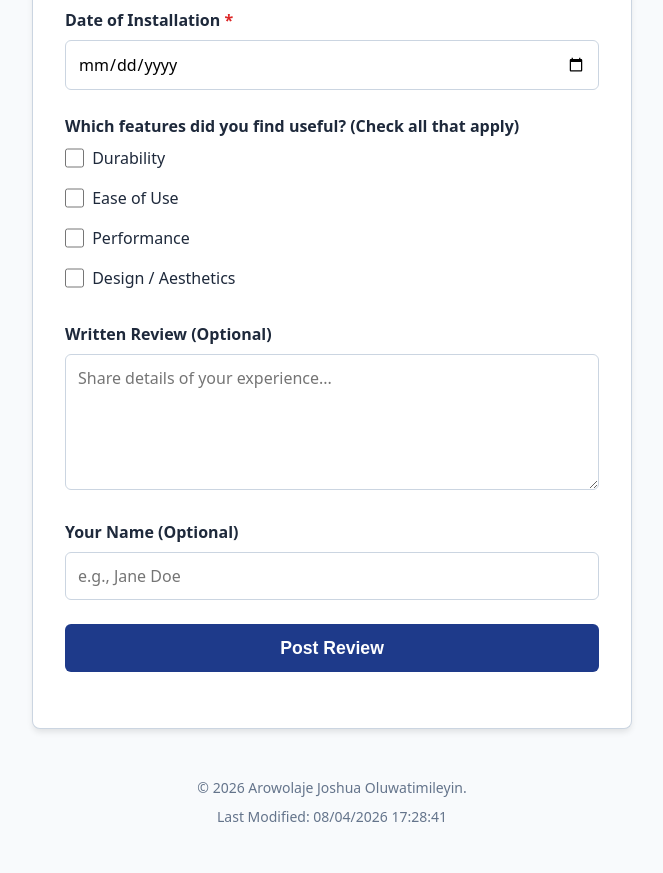
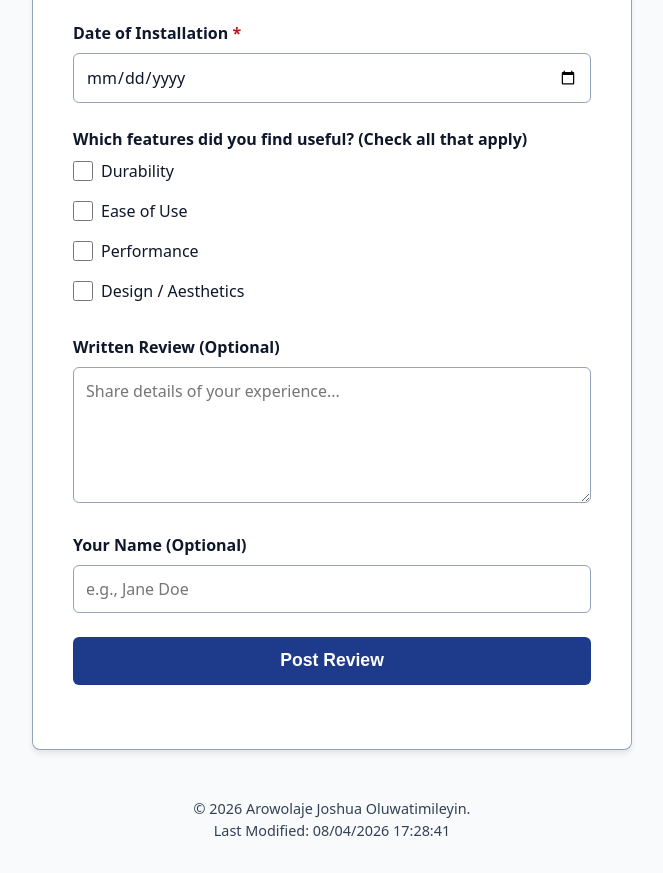
Before and after one commit to aj-devhub/wdd131, a plain HTML site: page form.html in a window 1280 px wide. Shown: the part 346-1219 px from the top of the page, without its empty margins (308-971 px from the left). Drawn offline with Linux system fonts and the light colour scheme.

Commit message:
I'm done with the project

```diff
--- a/form.html
+++ b/form.html
@@ -3,9 +3,9 @@
 <head>
     <meta charset="UTF-8">
     <meta name="viewport" content="width=device-width, initial-scale=1.0">
+    <meta name="description" content="Submit a detailed product review and overall star rating for your recently installed equipment to help us improve user experience.">
+    <meta name="author" content="Arowolaje Joshua Oluwatimileyin">
     <title>Product Review Form</title>
-    <meta name="description" content="This is my product review form">
-    <meta name="author" content="Arowolaje Joshua Oluwatimileyin">
     <link rel="stylesheet" href="styles/form.css">
     <script src="scripts/form.js" defer></script>
 </head>
@@ -17,36 +17,37 @@
 
     <main>
         <form action="review.html" method="get">
-
             <div class="form-item">
                 <label for="product-select">Product Name <span class="required">*</span></label>
                 <select id="product-select" name="productName" required>
                     <option value="" disabled selected>Select a Product ...</option>
                 </select>
             </div>
-            <fieldset class="form-item rating-fieldset">
+            <fieldset class="form-item">
                 <legend>Overall Rating <span class="required">*</span></legend>
                 <div class="star-rating">
                     <input type="radio" id="star5" name="rating" value="5" required>
                     <label for="star5" title="5 stars">★</label>
 
-                    <input type="radio" id="star4" name="rating" value="4">
+                    <input type="radio" id="star4" name="rating" value="4" required>
                     <label for="star4" title="4 stars">★</label>
 
-                    <input type="radio" id="star3" name="rating" value="3">
+                    <input type="radio" id="star3" name="rating" value="3" required>
                     <label for="star3" title="3 stars">★</label>
 
-                    <input type="radio" id="star2" name="rating" value="2">
+                    <input type="radio" id="star2" name="rating" value="2" required>
                     <label for="star2" title="2 stars">★</label>
 
-                    <input type="radio" id="star1" name="rating" value="1">
+                    <input type="radio" id="star1" name="rating" value="1" required>
                     <label for="star1" title="1 star">★</label>
                 </div>
             </fieldset>
+
             <div class="form-item">
                 <label for="install-date">Date of Installation <span class="required">*</span></label>
                 <input type="date" id="install-date" name="installDate" required>
             </div>
+
             <fieldset class="form-item">
                 <legend>Which features did you find useful? (Check all that apply)</legend>
                 <div class="checkbox-group">
@@ -78,6 +79,7 @@
                 <label for="user-name">Your Name (Optional)</label>
                 <input type="text" id="user-name" name="userName" placeholder="e.g., Jane Doe">
             </div>
+
             <div class="form-item">
                 <input type="submit" value="Post Review" class="submit-btn">
             </div>
--- a/styles/form.css
+++ b/styles/form.css
@@ -3,11 +3,12 @@
     --primary-hover: #1d4ed8;
     --background-color: #f8fafc;
     --card-background: #ffffff;
-    --text-color: #1e293b;
-    --border-color: #cbd5e1;
-    --star-color: #f59e0b;
-    --star-empty: #d1d5db;
-    --focus-ring: #93c5fd;
+    --text-color: #0f172a;
+    --footer-text-color: #334155;
+    --border-color: #94a3b8;
+    --star-color: #d97706;
+    --star-empty: #64748b;
+    --focus-ring: #2563eb;
 }
 
 * {
@@ -27,28 +28,32 @@ body {
     min-height: 100vh;
 }
 
+header, main {
+    width: 100%;
+    margin: 0 auto;
+}
+
 header {
     text-align: center;
-    padding: 1.5rem 0;
+    padding: 1.5rem 1rem;
     background-color: var(--primary-color);
-    color: white;
+    color: #ffffff;
     border-radius: 8px 8px 0 0;
-    max-width: 600px;
-    margin: 0 auto;
-    width: 100%;
 }
 
 main {
-    max-width: 600px;
-    margin: 0 auto;
-    width: 100%;
     background: var(--card-background);
-    padding: 2rem;
+    padding: 1.5rem;
     border: 1px solid var(--border-color);
     border-top: none;
     border-radius: 0 0 8px 8px;
     box-shadow: 0 4px 6px -1px rgba(0, 0, 0, 0.1);
     flex-grow: 1;
+}
+
+fieldset {
+    border: none;
+    padding: 0;
 }
 
 .form-item {
@@ -57,12 +62,14 @@ main {
 
 label, legend {
     display: block;
-    font-weight: 600;
+    font-weight: 700;
     margin-bottom: 0.5rem;
+    color: var(--text-color);
 }
 
 .required {
-    color: #dc2626;
+    color: #b91c1c;
+    font-weight: bold;
 }
 
 input[type="text"],
@@ -75,7 +82,8 @@ textarea {
     border-radius: 6px;
     font-size: 1rem;
     font-family: inherit;
-    background-color: #fff;
+    background-color: #ffffff;
+    color: var(--text-color);
     transition: border-color 0.2s ease, box-shadow 0.2s ease;
 }
 
@@ -83,22 +91,15 @@ input[type="text"]:focus,
 input[type="date"]:focus,
 select:focus,
 textarea:focus {
-    outline: none;
+    outline: 2px solid var(--focus-ring);
     border-color: var(--primary-color);
-    box-shadow: 0 0 0 3px var(--focus-ring);
-}
-
-/* Star Rating Layout */
-fieldset {
-    border: none;
-    padding: 0;
 }
 
 .star-rating {
     display: flex;
     flex-direction: row-reverse;
     justify-content: flex-end;
-    gap: 0.25rem;
+    gap: 0.5rem;
 }
 
 .star-rating input[type="radio"] {
@@ -106,7 +107,7 @@ fieldset {
 }
 
 .star-rating label {
-    font-size: 2rem;
+    font-size: 2.2rem;
     color: var(--star-empty);
     cursor: pointer;
     transition: color 0.2s ease;
@@ -134,19 +135,19 @@ fieldset {
 }
 
 .checkbox-group input[type="checkbox"] {
-    width: 1.2rem;
-    height: 1.2rem;
+    width: 1.25rem;
+    height: 1.25rem;
     accent-color: var(--primary-color);
 }
 
 .submit-btn {
     width: 100%;
     background-color: var(--primary-color);
-    color: white;
+    color: #ffffff;
     border: none;
     padding: 0.85rem;
     font-size: 1.1rem;
-    font-weight: 600;
+    font-weight: 700;
     border-radius: 6px;
     cursor: pointer;
     transition: background-color 0.2s ease;
@@ -158,12 +159,12 @@ fieldset {
 
 .confirmation-card {
     text-align: center;
-    padding: 2rem;
+    padding: 2rem 1rem;
 }
 
 .counter-badge {
     font-size: 1.25rem;
-    font-weight: bold;
+    font-weight: 700;
     color: var(--primary-color);
     margin-top: 1rem;
 }
@@ -172,78 +173,26 @@ fieldset {
     display: inline-block;
     margin-top: 2rem;
     color: var(--primary-color);
+    font-weight: 600;
     text-decoration: underline;
 }
 
-/* Footer */
 footer {
     text-align: center;
     margin-top: 2rem;
     padding: 1rem;
-    font-size: 0.875rem;
-    color: #64748b;
-    Display: flex;
-    Flex-direction: column;
-    Gap: 0.5rem;
+    font-size: 0.9rem;
+    color: var(--footer-text-color);
+    font-weight: 500;
 }
 
-.checkbox-group label {
-    Font-weight: normal;
-    Display: flex;
-    Align-items: center;
-    Gap: 0.5rem;
-    Cursor: pointer;
+/* Responsive Layout - Media Queries */
+@media (min-width: 600px) {
+    header, main {
+        max-width: 600px;
+    }
+
+    main {
+        padding: 2.5rem;
+    }
 }
-
-.checkbox-group input[type=”checkbox”] {
-    Width: 1.2rem;
-    Height: 1.2rem;
-    Accent-color: var(--primary-color);
-}
-
-/* Submit Button */
-.submit-btn {
-    Width: 100%;
-    Background-color: var(--primary-color);
-    Color: white;
-    Border: none;
-    Padding: 0.85rem;
-    Font-size: 1.1rem;
-    Font-weight: 600;
-    Border-radius: 6px;
-    Cursor: pointer;
-    Transition: background-color 0.2s ease;
-}
-
-.submit-btn:hover {
-    Background-color: var(--primary-hover);
-}
-
-/* Review Confirmation Page Styles */
-.confirmation-card {
-    Text-align: center;
-    Padding: 2rem;
-}
-
-.counter-badge {
-    Font-size: 1.25rem;
-    Font-weight: bold;
-    Color: var(--primary-color);
-    Margin-top: 1rem;
-}
-
-.return-link {
-    Display: inline-block;
-    Margin-top: 2rem;
-    Color: var(--primary-color);
-    Text-decoration: underline;
-}
-
-/* Footer */
-Footer {
-    Text-align: center;
-    Margin-top: 2rem;
-    Padding: 1rem;
-    Font-size: 0.875rem;
-    Color: #64748b;
-}
```
Also changed, not shown: review.html (+2 -2 lines).
